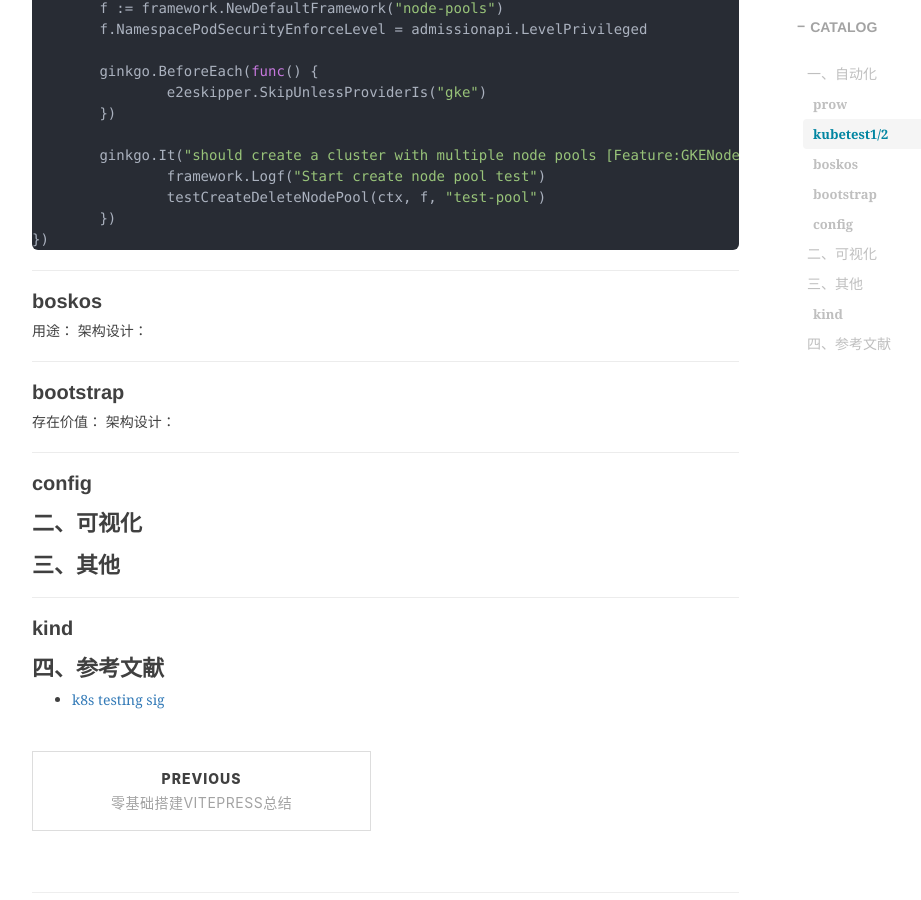
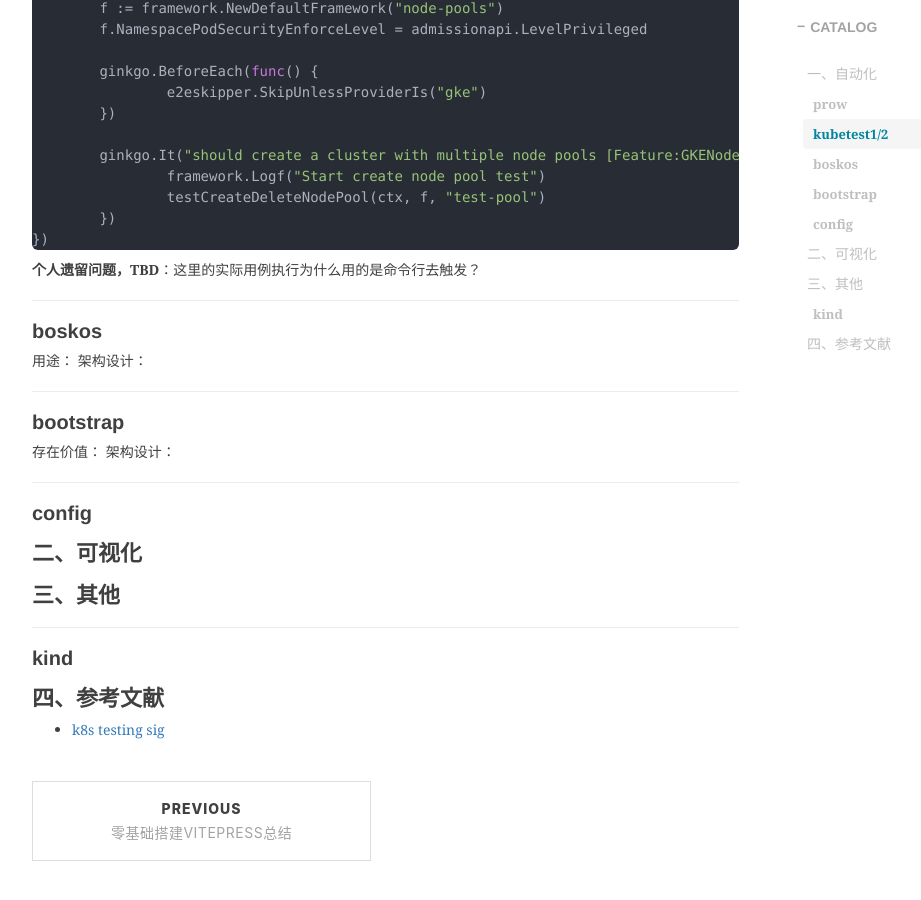
Before and after one commit to shihai1991/shihai1991.github.io, a Jekyll site: the page built from _posts/2023-06-12-kubernetes-test-sig组.md, in a window 1280 px wide and 900 px high, scrolled down 2794 px. Shown: the whole window, without its empty margins (233-1154 px from the left). Built offline with Jekyll 4.4.1, drawn with Linux system fonts in a browser that asks for light colours; nearby versions of some CDN libraries; comment, search, counter and statistics services are not loaded.

Commit message:
Update 2023-06-12-kubernetes-test-sig组.md

````diff
--- a/_posts/2023-06-12-kubernetes-test-sig组.md
+++ b/_posts/2023-06-12-kubernetes-test-sig组.md
@@ -63,6 +63,7 @@ var _ = SIGDescribe("GKE node pools [Feature:GKENodePool]", func() {
 	})
 })
 ```
+**个人遗留问题，TBD**：这里的实际用例执行为什么用的是命令行去触发？
 
 ## boskos
 用途：
````
